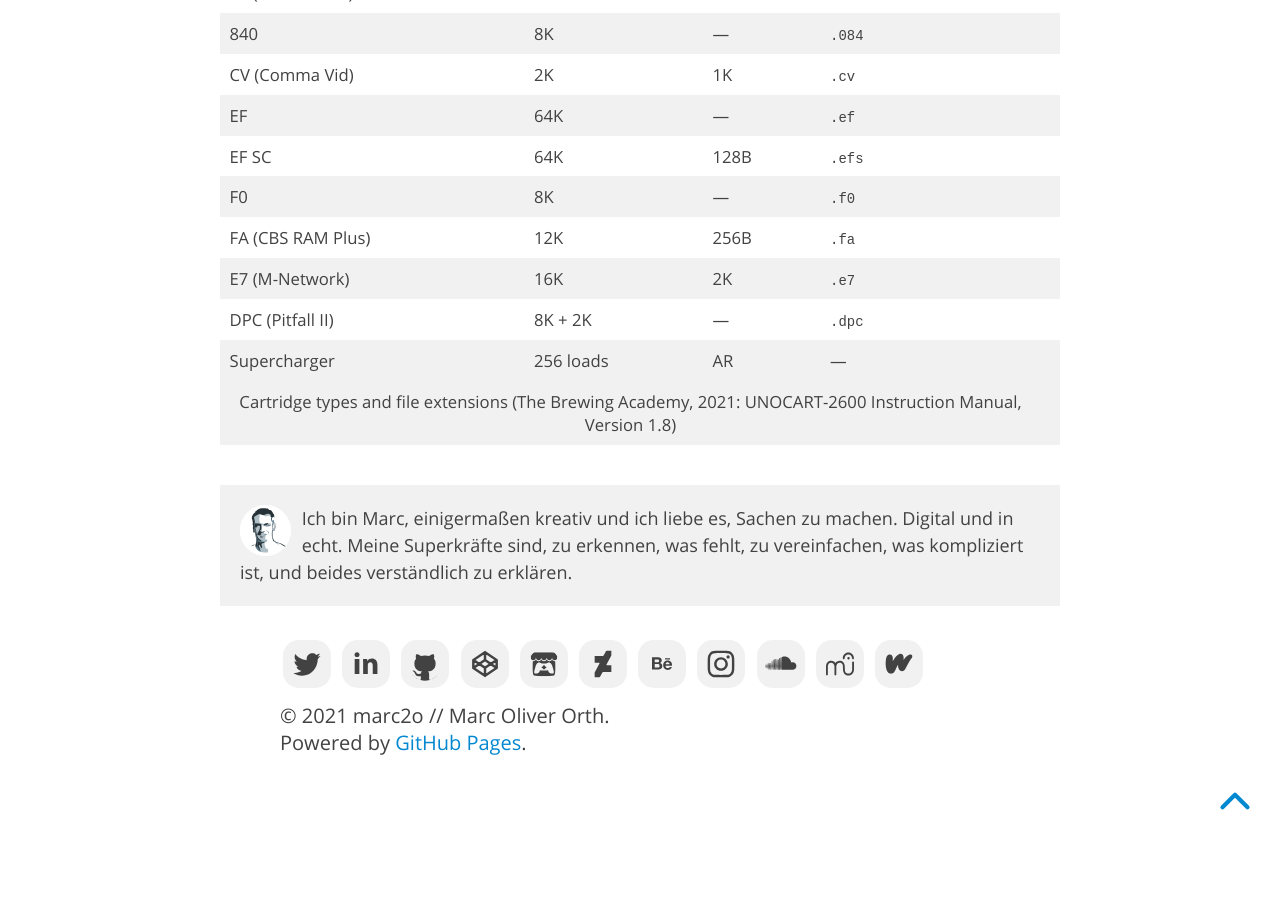
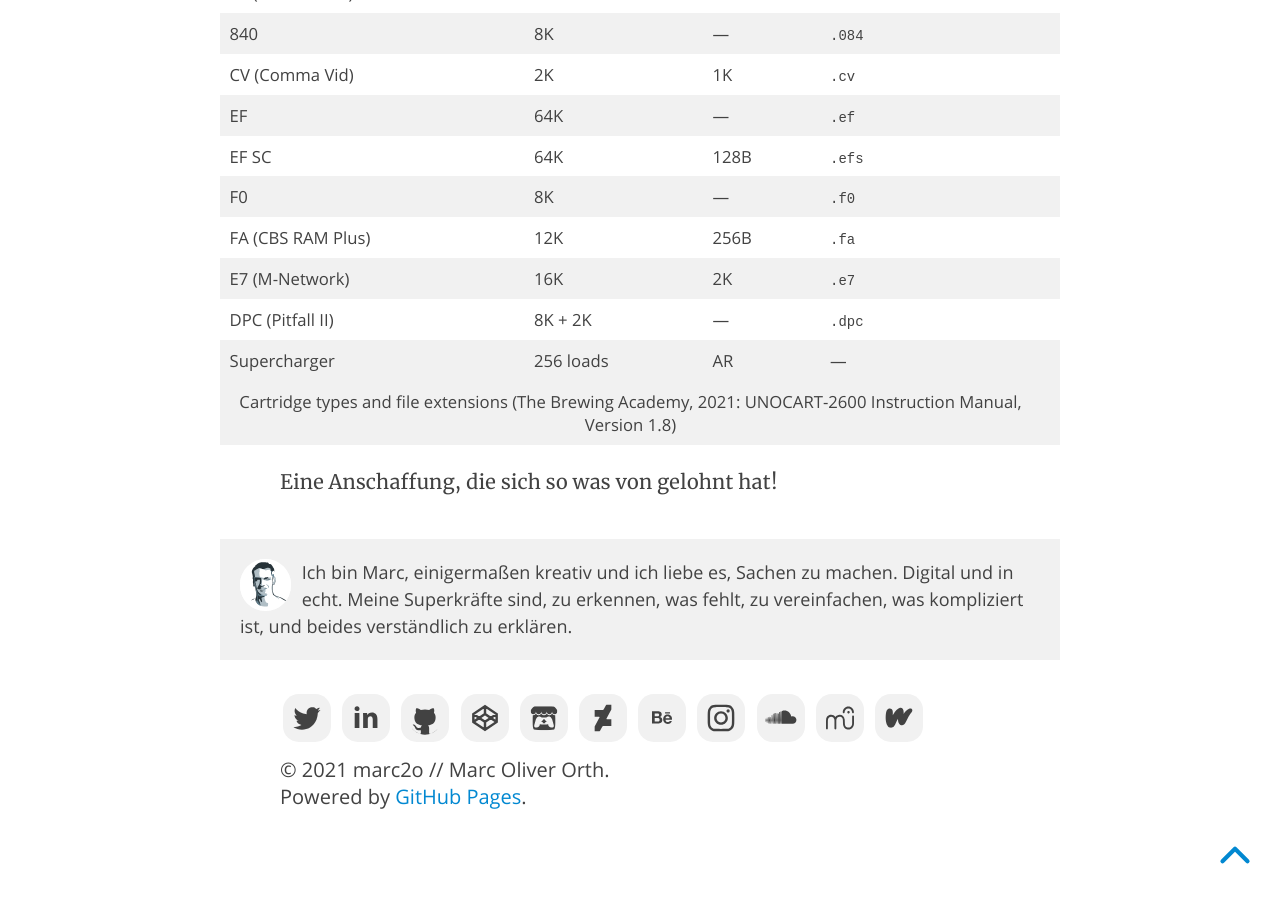
Before and after one commit to marc2o/marc2o.github.io, a Jekyll site: the page built from _posts/2021-07-16-UNOCART-2600.md, in a window 1280 px wide and 900 px high, scrolled down 3346 px. Built offline with Jekyll 4.4.1, drawn with Linux system fonts in a browser that asks for light colours; before the commit the page ends 4192 px from its top, so only the background shows below that.

Commit message:
Update 2021-07-16-UNOCART-2600.md

```diff
--- a/_posts/2021-07-16-UNOCART-2600.md
+++ b/_posts/2021-07-16-UNOCART-2600.md
@@ -64,3 +64,5 @@ Das UNOCART-2600 »versteht« ROM-Dateien mit den Endungen `.bin`, `.rom` und `.
     </table>
     <figcaption>Cartridge types and file extensions (The Brewing Academy, 2021: UNOCART-2600 Instruction Manual, Version 1.8)</figcaption>
 </figure>
+
+Eine Anschaffung, die sich so was von gelohnt hat!
```
